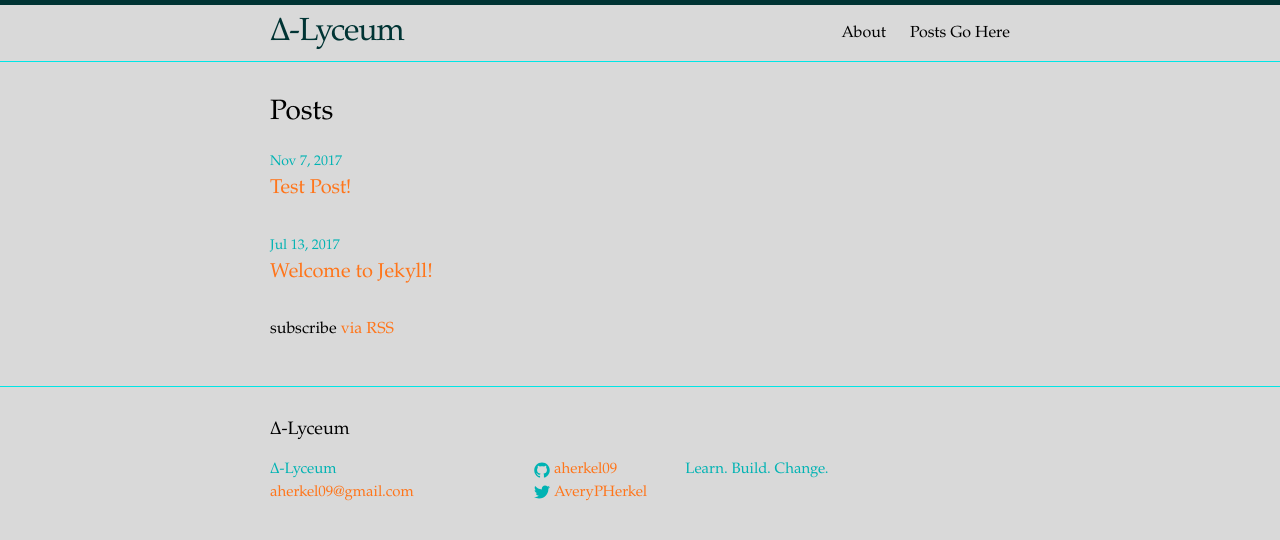
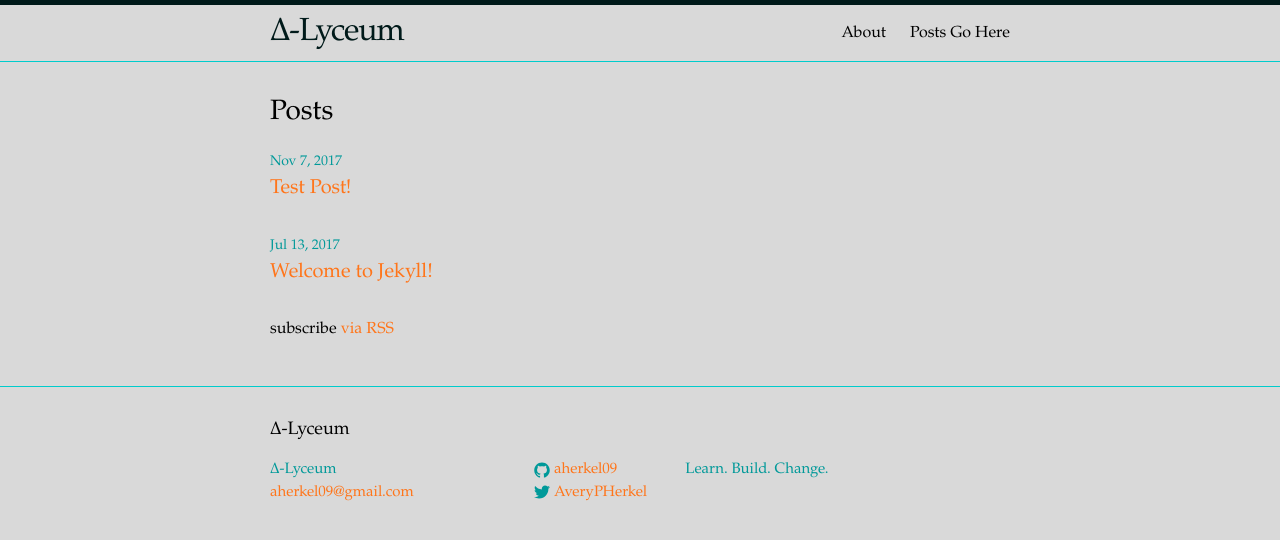
Before and after one commit to DeltaLyceum/aherkel09.github.io, a Jekyll site: the page built from index.html, in a window 1280 px wide. Shown: the top 540 px of the page. Built offline with Jekyll 4.4.1, drawn with Linux system fonts in a browser that asks for light colours.

Commit message:
Update main.scss

```diff
--- a/css/main.scss
+++ b/css/main.scss
@@ -18,7 +18,7 @@ $text-color:       #000000;
 $background-color: #d9d9d9;
 $brand-color:      #ff751a;
 
-$grey-color:       #00b3b3;
+$grey-color:       #009999;
 $grey-color-light: lighten($grey-color, 10%);
 $grey-color-dark:  darken($grey-color, 25%);
 
```
